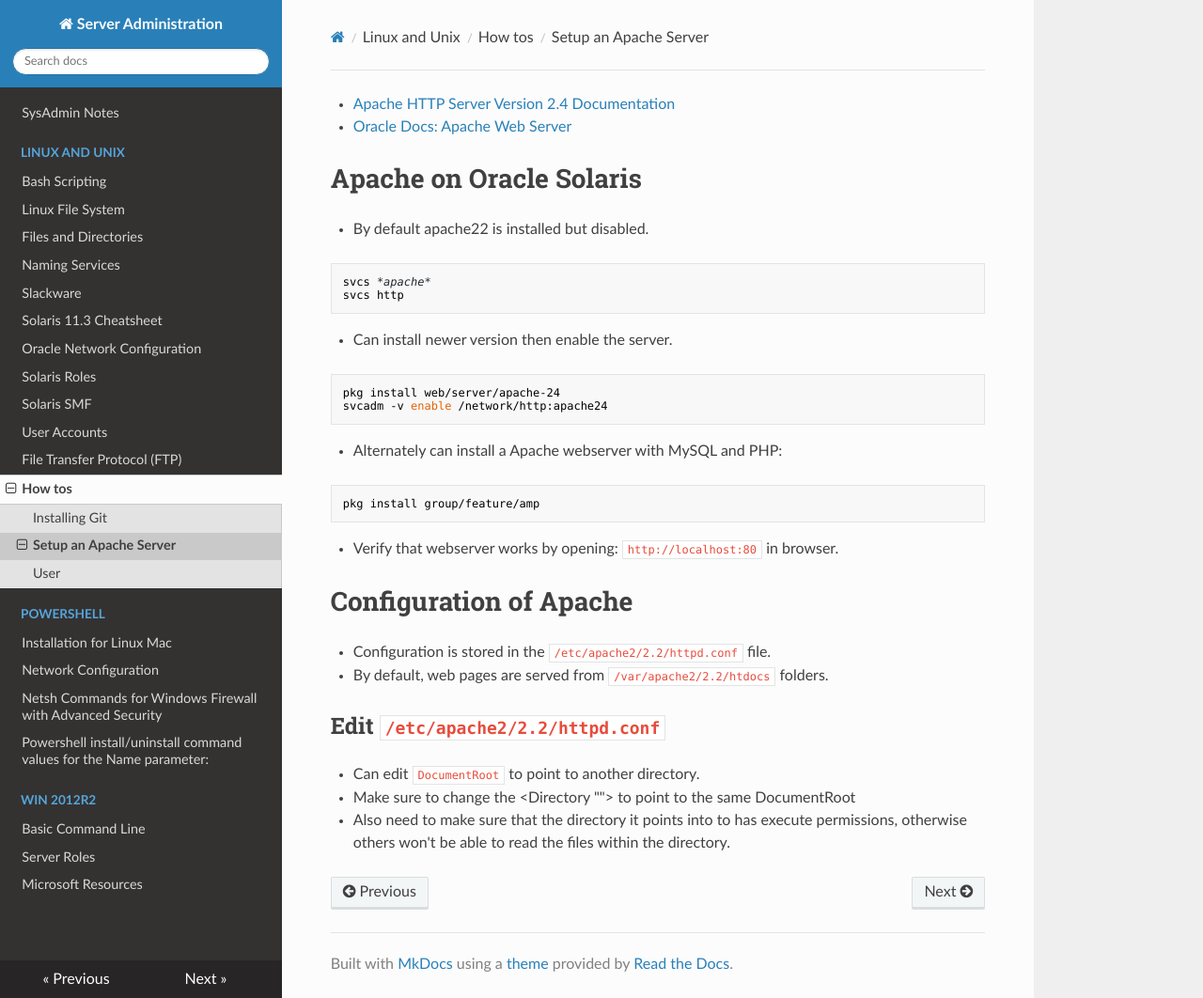
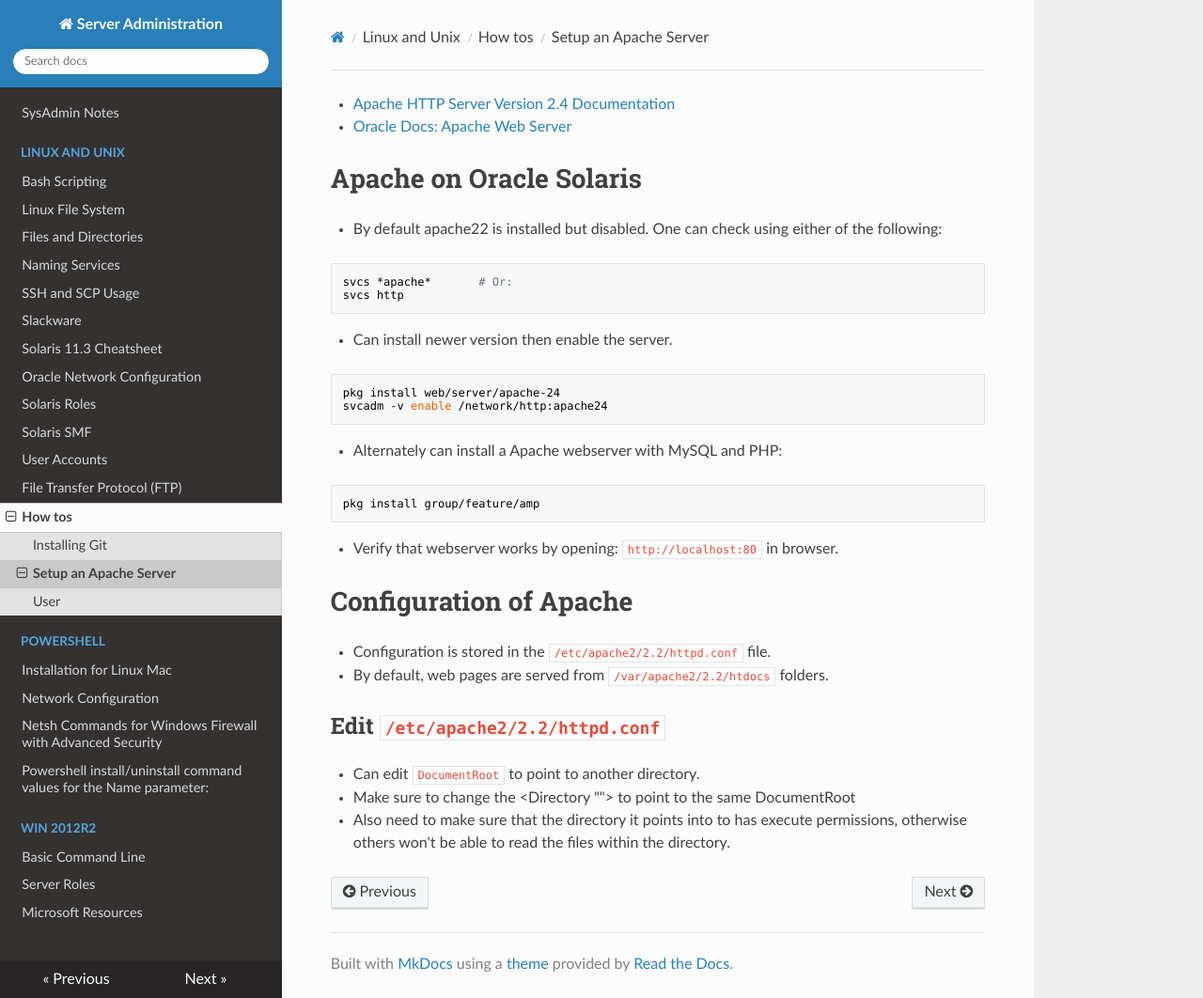
Before and after one commit to gavchan/sysadmin-notes, an MkDocs documentation site: the page built from docs/Linux-and-Unix/How-tos/Setup_an_Apache_Server.md, in a window 1280 px wide and 1062 px high. Shown: the whole window at 94% size. Built offline with MkDocs 1.6.1, drawn with Linux system fonts in a browser that asks for light colours; nearby versions of some CDN libraries.

Commit message:
Add docs on ssh and scp; plus minor fixes

````diff
--- a/docs/Linux-and-Unix/How-tos/Setup_an_Apache_Server.md
+++ b/docs/Linux-and-Unix/How-tos/Setup_an_Apache_Server.md
@@ -3,9 +3,9 @@ Links:
 - [Oracle Docs: Apache Web Server](https://docs.oracle.com/cd/E53394_01/html/E54831/gnvhs.html)
 
 # Apache on Oracle Solaris
-- By default apache22 is installed but disabled.
+- By default apache22 is installed but disabled. One can check using either of the following:
 ```
-svcs *apache*
+svcs *apache*       # Or:
 svcs http
 ```
 - Can install newer version then enable the server.
````
Also changed, not shown: docs/Powershell/Installation_for_Linux_Mac.md (+3 -1 lines), docs/Win 2012R2/Windows_Server.md (+12 -5 lines), docs/index.md (+1 -3 lines), docs/Linux-and-Unix/SSH_and_SCP_Usage.md (added).
